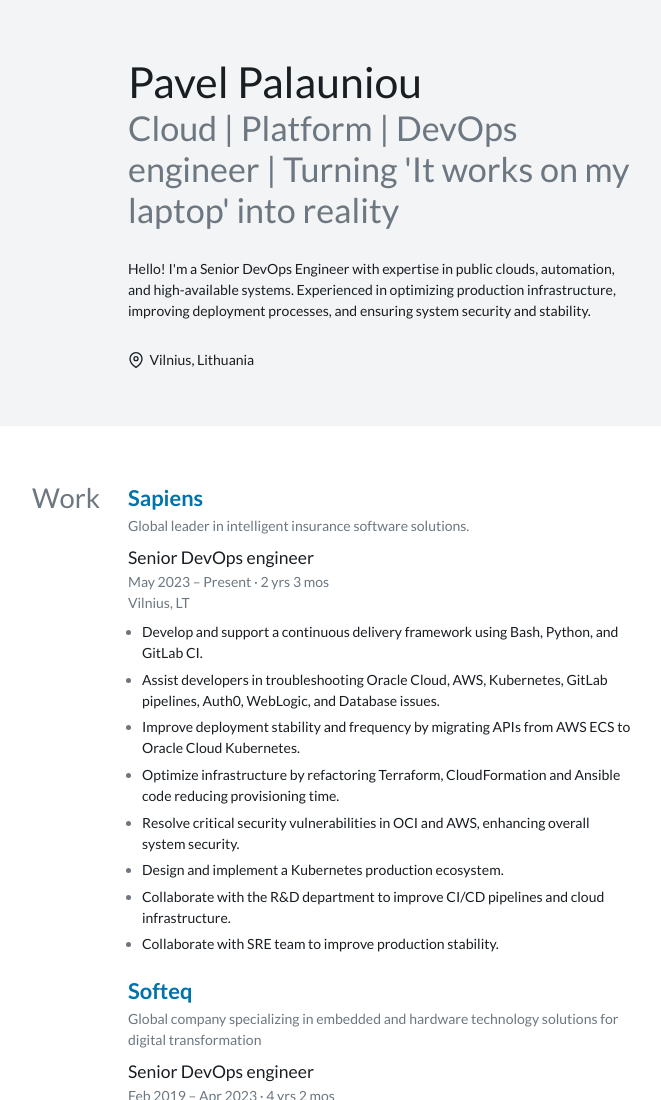
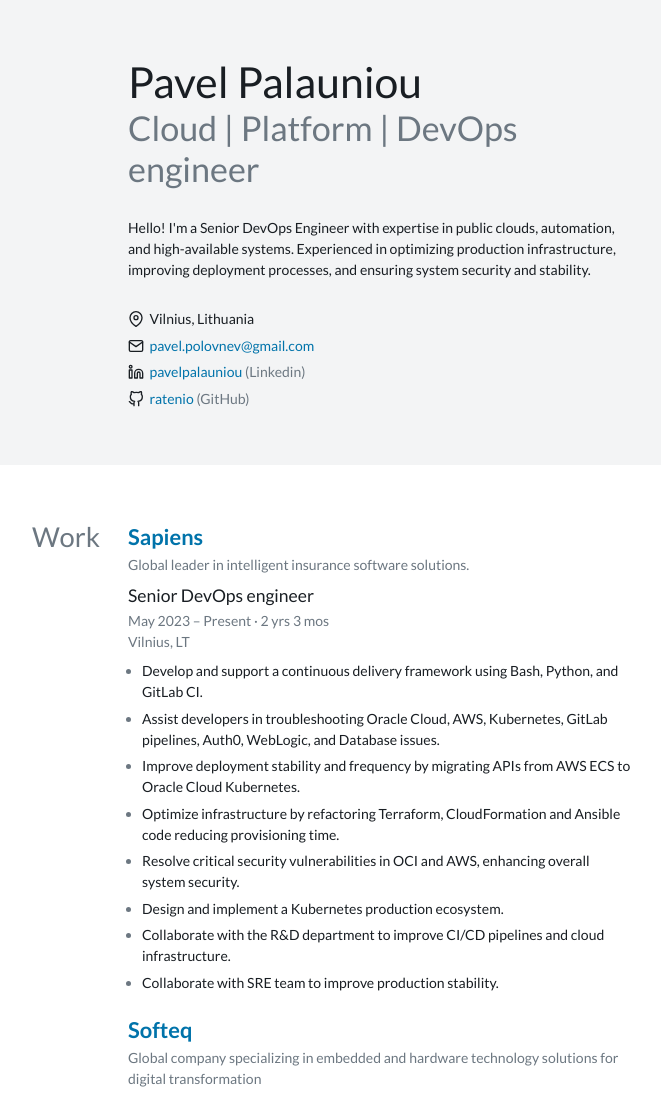
Before and after one commit to ratenio/ratenio.github.io, a plain HTML site: page index.html in a window 1280 px wide. Shown: the top 1100 px of the page, without its empty margins (358-1019 px from the left). Drawn offline with Linux system fonts and the light colour scheme.

Commit message:
deploy: c7b5e42559aa7fba9674148a9db65a76ebb41f7b

```diff
--- a/index.html
+++ b/index.html
@@ -50,7 +50,7 @@
 
     <header class="masthead">
 
-      <div><h1>Pavel Palauniou</h1> <h2>Cloud | Platform | DevOps engineer | Turning 'It works on my laptop' into reality</h2></div>
+      <div><h1>Pavel Palauniou</h1> <h2>Cloud | Platform | DevOps engineer</h2></div>
       <article><p>Hello! I'm a Senior DevOps Engineer with expertise in public clouds, automation, and high-available systems. Experienced in optimizing production infrastructure, improving deployment processes, and ensuring system security and stability.</p></article>
       <ul class="icon-list">
 
@@ -59,8 +59,23 @@
           </li>
 
 
+          <li>
+            <svg xmlns="http://www.w3.org/2000/svg" width="16" height="16" viewBox="0 0 24 24" fill="none" stroke="currentColor" stroke-width="2" stroke-linecap="round" stroke-linejoin="round" class="feather feather-mail"><path d="M4 4h16c1.1 0 2 .9 2 2v12c0 1.1-.9 2-2 2H4c-1.1 0-2-.9-2-2V6c0-1.1.9-2 2-2z"></path><polyline points="22,6 12,13 2,6"></polyline></svg>
+            <a href="mailto:pavel.polovnev@gmail.com">pavel.polovnev@gmail.com</a>
+          </li>
 
 
+
+
+            <li>
+              <svg xmlns="http://www.w3.org/2000/svg" width="16" height="16" viewBox="0 0 24 24" fill="none" stroke="currentColor" stroke-width="2" stroke-linecap="round" stroke-linejoin="round" class="feather feather-linkedin"><path d="M16 8a6 6 0 0 1 6 6v7h-4v-7a2 2 0 0 0-2-2 2 2 0 0 0-2 2v7h-4v-7a6 6 0 0 1 6-6z"></path><rect x="2" y="9" width="4" height="12"></rect><circle cx="4" cy="4" r="2"></circle></svg> <a href="https://www.linkedin.com/in/pavelpalauniou/">pavelpalauniou</a>
+              <span class="network">(Linkedin)</span>
+            </li>
+
+            <li>
+              <svg xmlns="http://www.w3.org/2000/svg" width="16" height="16" viewBox="0 0 24 24" fill="none" stroke="currentColor" stroke-width="2" stroke-linecap="round" stroke-linejoin="round" class="feather feather-github"><path d="M9 19c-5 1.5-5-2.5-7-3m14 6v-3.87a3.37 3.37 0 0 0-.94-2.61c3.14-.35 6.44-1.54 6.44-7A5.44 5.44 0 0 0 20 4.77 5.07 5.07 0 0 0 19.91 1S18.73.65 16 2.48a13.38 13.38 0 0 0-7 0C6.27.65 5.09 1 5.09 1A5.07 5.07 0 0 0 5 4.77a5.44 5.44 0 0 0-1.5 3.78c0 5.42 3.3 6.61 6.44 7A3.37 3.37 0 0 0 9 18.13V22"></path></svg> <a href="https://ratenio.github.io">ratenio</a>
+              <span class="network">(GitHub)</span>
+            </li>
 
       </ul>
     </header>
```
